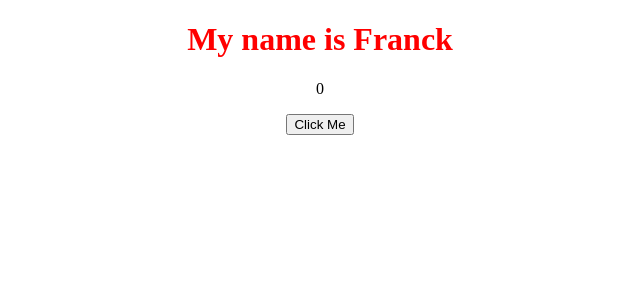
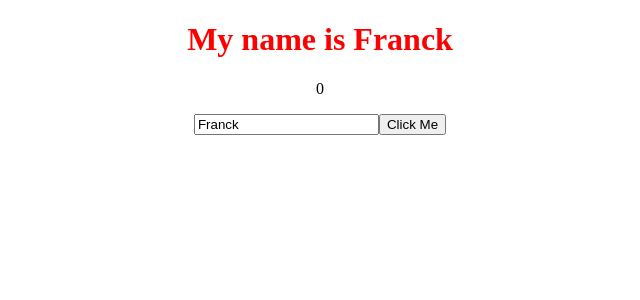
Before and after one commit to franckalainai/angular-intro, an Angular app: page / in a window 1280 px wide. Shown: the top 300 px of the page, without its empty margins (320-960 px from the left). Built offline with nearby package versions, Linux system fonts and the light colour scheme.

Commit message:
two ways data binding

```diff
--- a/src/app/app.component.html
+++ b/src/app/app.component.html
@@ -3,5 +3,6 @@
     My name is {{ name }}
   </h1>
   <p>{{ counter }}</p>
+  <input type="text" [(ngModel)]="name">
   <button (click)="btnClicked()">Click Me</button>
 </div>
--- a/src/app/app.module.ts
+++ b/src/app/app.module.ts
@@ -1,5 +1,6 @@
 import { NgModule } from '@angular/core';
 import { BrowserModule } from '@angular/platform-browser';
+import { FormsModule } from '@angular/forms';
 
 import { AppComponent } from './app.component';
 
@@ -8,7 +9,8 @@ import { AppComponent } from './app.component';
     AppComponent
   ],
   imports: [
-    BrowserModule
+    BrowserModule,
+    FormsModule
   ],
   providers: [],
   bootstrap: [AppComponent]
```
